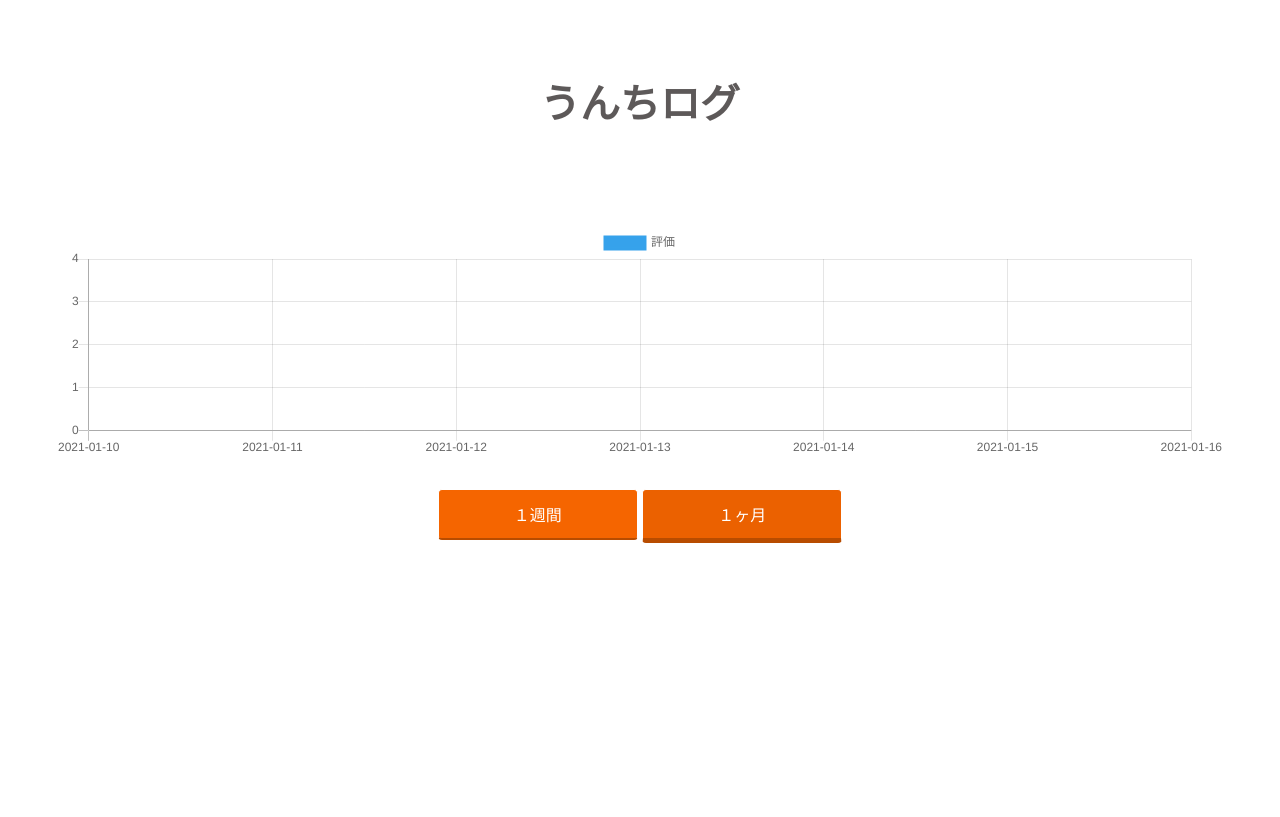
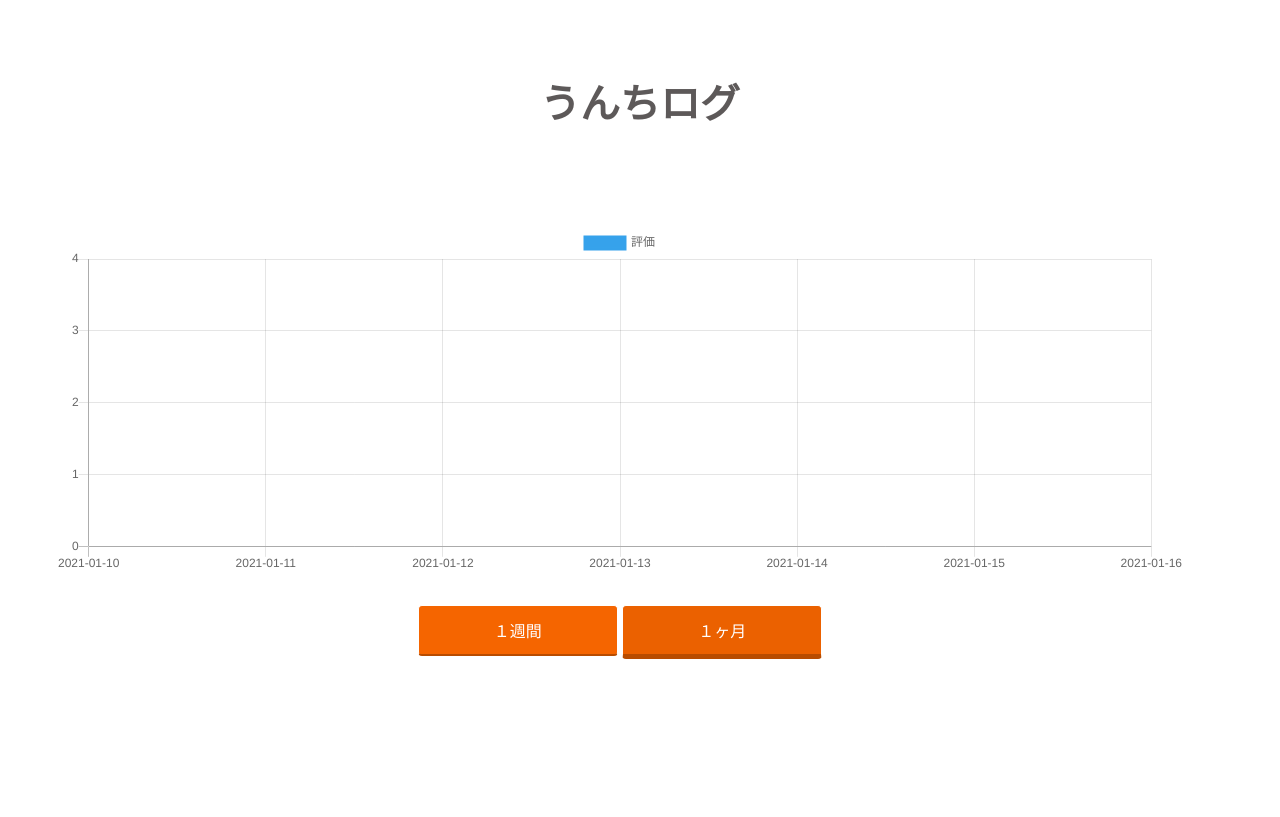
Before and after one commit to watakarinto/unchi-calendar, a PHP site: page /unchi_calendar/unchilog.php in a window 1280 px wide. Shown: the part 55-872 px from the top of the page. Run offline with PHP 8.4, Linux system fonts and the light colour scheme; a user stored in the database is signed in; data comes from the database, SQL or seed files in the repository; some libraries are stand-ins or nearby versions; some web fonts are replaced.

Commit message:
スマホ向けcss

```diff
--- a/css/index.css
+++ b/css/index.css
@@ -811,6 +811,12 @@
   padding-bottom: 0px;
   text-align: center;
 }
+/* キャンバスのスタイル */
+.canvas-container {
+  position: relative;
+  width:  calc(100% - 40px);
+  height: 350px;
+}
 /*ラジオボタンを全て消す*/
 .selecters input {
   display: none;
--- a/css/responsive.css
+++ b/css/responsive.css
@@ -30,4 +30,10 @@
   .tabs {
     width: 100%;
   }
+
+  /* -------------------- ログページ -------------------- */
+  /* キャンバスのスタイル */
+  .canvas-container {
+    height: 250px;
+  }
 }
--- a/js/unchilog.js
+++ b/js/unchilog.js
@@ -72,6 +72,7 @@
       ]
     },
     options:{
+      maintainAspectRatio: false,
       scales:{
         yAxes:[{
           ticks:{
--- a/unchilog.php
+++ b/unchilog.php
@@ -55,7 +55,7 @@
   <meta name="viewport" content="width=device-width, initial-scale=1.0">
   <link href="https://use.fontawesome.com/releases/v5.2.0/css/all.css" rel="stylesheet">
   <link rel="stylesheet" href="css/index.css">
-
+  <link rel="stylesheet" href="css/responsive.css">
   <title>うんちカレンダー</title>
 </head>
 <body>
@@ -80,13 +80,15 @@
   <div class="unchilog_wrapper">
     <div class="container">
       <!-- 下記よりグラフの表示領域 -->
-      <canvas id="line-chart" width="5" height="1"></canvas>
+      <div class="canvas-container">
+        <canvas id="line-chart"></canvas>
         <form action="unchilog.php" method="post" class="selecters">
           <input type="radio" name="selecter" id="one_week" checked="checked" onclick="log(7);">
           <label for="one_week">１週間</label>
           <input type="radio" name="selecter" id="one_month" onclick="log(30);">
           <label for="one_month">１ヶ月</label>
         </form>
+      </div>
     </div>
   </div>
 
```
Lines whose indentation alone changed are shown as unchanged.
